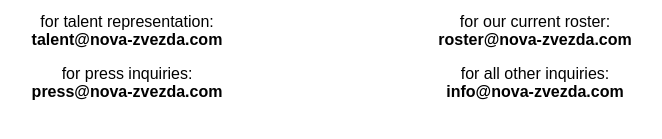
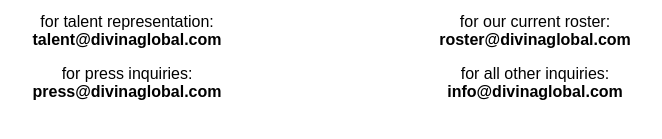
Before and after one commit to david-andersen1/Divina, a plain HTML site: page index.html in a window 1280 px wide. Shown: the part 493-632 px from the top of the page, 309-971 px from the left. Drawn offline with Linux system fonts and the light colour scheme.

Commit message:
Update index.html

```diff
--- a/index.html
+++ b/index.html
@@ -4,7 +4,7 @@
 <head>
   <meta charset="UTF-8" />
   <meta name="viewport" content="width=device-width, initial-scale=1.0"/>
-  <title>Nova Zvezda</title>
+  <title>Divina Global</title>
   <style>
     body {
       margin: 0;
@@ -61,24 +61,24 @@
 <body>
 
   <!-- Replace 'logo.png' with your actual logo path -->
-  <img src="logo.png" alt="Nova Zvezda Logo" />
+  <img src="logo.png" alt="Divina Logo" />
 
   <div class="emails">
     <div class="email-block">
       for talent representation:<br />
-      <a href="mailto:talent@nova-zvezda.com">talent@nova-zvezda.com</a>
+      <a href="mailto:talent@divinaglobal.com">talent@divinaglobal.com</a>
     </div>
     <div class="email-block">
       for our current roster:<br />
-      <a href="mailto:roster@nova-zvezda.com">roster@nova-zvezda.com</a>
+      <a href="mailto:roster@divinaglobal.com">roster@divinaglobal.com</a>
     </div>
     <div class="email-block">
       for press inquiries:<br />
-      <a href="mailto:press@nova-zvezda.com">press@nova-zvezda.com</a>
+      <a href="mailto:press@divinaglobal.com">press@divinaglobal.com</a>
     </div>
     <div class="email-block">
       for all other inquiries:<br />
-      <a href="mailto:info@nova-zvezda.com">info@nova-zvezda.com</a>
+      <a href="mailto:info@divinaglobal.com">info@divinaglobal.com</a>
     </div>
   </div>
 
```
